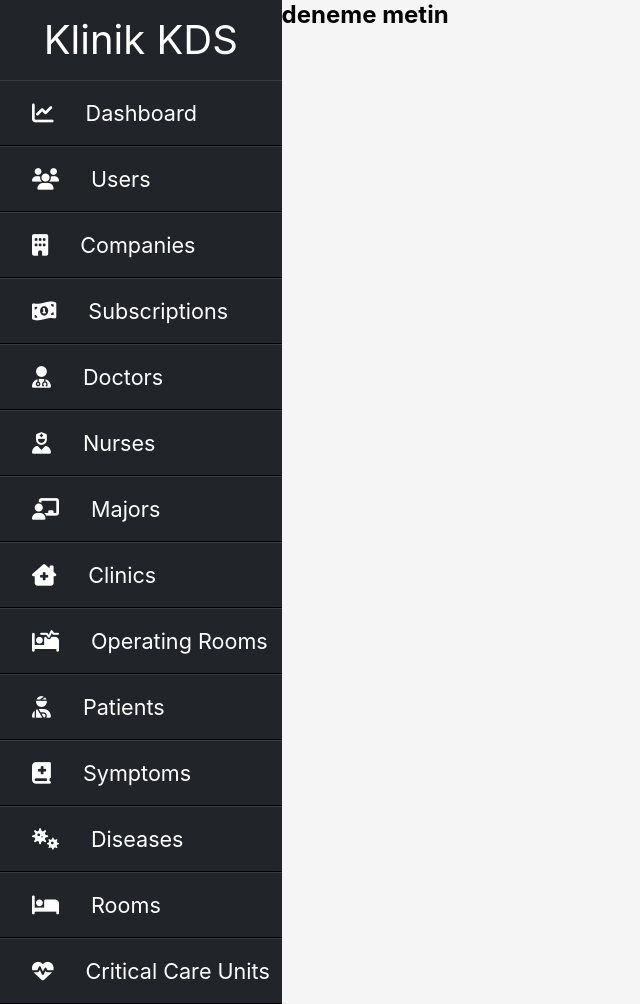
After one commit to AydinayOguzhan/DesicionSupportSystems, a PHP site: page /HomePage.php in a window 1280 px wide. The commit adds this page. Shown: the whole page, without its empty margins (0-640 px from the left). Run offline with PHP 8.4, Linux system fonts and the light colour scheme; some libraries are stand-ins or nearby versions.

Commit message:
Login işlemi tamamlandı, sidebar tasarımı tamamlandı

```diff
--- /dev/null
+++ b/Presentation/Footer.php
@@ -0,0 +1,7 @@
+<?php ?>
+
+<div class="">
+    <footer>
+        Oğuzhan Aydınay-Dokuz Eylül Yönetim Bilişim Sistemleri
+    </footer>
+</div>
--- /dev/null
+++ b/Presentation/HomePage.php
@@ -0,0 +1,25 @@
+<!DOCTYPE html>
+<html lang="en">
+
+<head>
+    <meta charset="UTF-8">
+    <meta http-equiv="X-UA-Compatible" content="IE=edge">
+    <meta name="viewport" content="width=device-width, initial-scale=1.0">
+    <title>Klinik Karar Destek Sistemleri</title>
+
+    <link rel="stylesheet" type="text/css" href="./style.css">
+    <script src="https://kit.fontawesome.com/0a3854396d.js" crossorigin="anonymous"></script>
+    <script src="https://code.jquery.com/jquery-3.6.0.min.js" integrity="sha256-/xUj+3OJU5yExlq6GSYGSHk7tPXikynS7ogEvDej/m4=" crossorigin="anonymous"></script>
+
+</head>
+
+<body>
+    <?php include("./Sidebar.php"); ?>
+
+    <section>
+        <h1>deneme metin</h1>
+        <!-- <?php include("./Footer.php"); ?> -->
+    </section>
+</body>
+
+</html>
--- /dev/null
+++ b/Presentation/Sidebar.php
@@ -0,0 +1,25 @@
+<?php ?>
+<div class="">
+    <div class="sidebar">
+        <header>Klinik KDS</header>
+        <ul>
+            <li><a href="#"><i class="fas fa-chart-line"></i>Dashboard</a></li>
+            <li><a href="#"><i class="fas fa-users"></i>Users</a></li>
+            <li><a href="#"><i class="fas fa-building"></i>Companies</a></li>
+            <li><a href="#"><i class="fas fa-money-bill-wave-alt"></i>Subscriptions</a></li>
+            <li><a href="#"><i class="fas fa-user-md"></i>Doctors</a></li>
+            <li><a href="#"><i class="fas fa-user-nurse"></i>Nurses</a></li>
+            <li><a href="#"><i class="fas fa-chalkboard-teacher"></i>Majors</a></li>
+            <li><a href="#"><i class="fas fa-clinic-medical"></i>Clinics</a></li>
+            <li><a href="#"><i class="fas fa-procedures"></i>Operating Rooms</a></li>
+            <li><a href="#"><i class="fas fa-user-injured"></i>Patients</a></li>
+            <li><a href="#"><i class="fas fa-book-medical"></i>Symptoms</a></li>
+            <li><a href="#"><i class="fas fa-viruses"></i>Diseases</a></li>
+            <li><a href="#"><i class="fas fa-bed"></i>Rooms</a></li>
+            <li><a href="#"><i class="fas fa-heartbeat"></i>Critical Care Units</a></li>
+            <!--
+                fa-head-side-mask
+             -->
+        </ul>
+    </div>
+</div>
--- a/Presentation/style.css
+++ b/Presentation/style.css
@@ -20,6 +20,7 @@
     --danger: #dc3545;
     --light: #f8f9fa;
     --dark: #343a40;
+    --grey-darker: #212529;
 }
 
 body{
@@ -43,6 +44,8 @@ input{
     display: block;
     border-radius: 0.25rem;
     border-color: whitesmoke;
+    margin: 1vmin;
+    padding: 0.5vmin;
 }
 input:focus{
     outline: none !important;
@@ -72,6 +75,7 @@ input:focus{
 }
 .btn:hover, .btn-big:hover{
     filter: brightness(85%);
+    transition: 0.1s;
 }
 
 .btn-primary{
@@ -90,15 +94,19 @@ input:focus{
     background-color: var(--success);
 }
 
+/* Buttons end  -------------------------------------------------------------------------------*/
+
+
+/* Texts start  -------------------------------------------------------------------------------*/
 .text-align-center{
     text-align: center;
 }
-/* Buttons end  -------------------------------------------------------------------------------*/
 
-.left15{
-    float:left;
-    width: 15%;
+.text-danger{
+    color: var(--danger);
 }
+
+/* Texts end  -------------------------------------------------------------------------------*/
 
 .center{
     margin: 0;
@@ -108,3 +116,68 @@ input:focus{
     -ms-transform: translate(-50%, -50%);
     transform: translate(-50%, -50%);
 }
+
+
+/* Sidebar start  -------------------------------------------------------------------------------*/
+
+*{
+    margin: 0;
+    padding: 0;
+    list-style: none;
+    text-decoration: none;
+}
+
+.sidebar{
+    float: left;
+    width: 22%;
+    height: 100%;
+    background: var(--grey-darker);
+}
+
+.sidebar header{
+    font-size: 5vmin;
+    color: white;
+    text-align: center;
+    line-height: 10vmin;
+    user-select: none;
+}
+.sidebar ul a{
+    display: block;
+    height: 100%;
+    width: 100%;
+    line-height: 8vmin;
+    font-size: 2.7vmin;
+    color: white;
+    padding-left: 4vmin;
+    box-sizing: border-box;
+    border-top: 1px solid rgba(255, 255, 255, .1);
+    border-bottom: 1px solid black;
+    transition: .4s;
+}
+
+ul li:hover a{
+    padding-left: 6vmin;
+}
+
+.sidebar ul a i{
+    margin-right: 4vmin;
+}
+
+/* Sidebar end   -------------------------------------------------------------------------------*/
+
+section{
+    left: 0;
+    bottom: 0;
+    width: 100%;
+}
+
+/* footer{
+    position: fixed;
+    left: 42vmin;
+    bottom: 0;
+    height: 3vmax;
+    width: 100%;
+    background-color: var(--grey-darker);
+    color: blue;
+    text-align: center;
+}  */
```
Also changed, not shown: Business/AuthManager.php (+18 -10 lines), Business/Constants.php (added, +8 -0 lines), Connections/AuthManagerConnection.php (added, +24 -0 lines), DataAccess/UserDal.php (+9 -4 lines), Presentation/connections/AuthManagerConnection.php (deleted, +0 -17 lines), Presentation/index.php (+10 -14 lines), Presentation/login.php (deleted, +0 -8 lines), deneme.php (added, +34 -0 lines), Connections/UserManagerConnection.php (renamed from Presentation/connections/UserManagerConnection.php).
